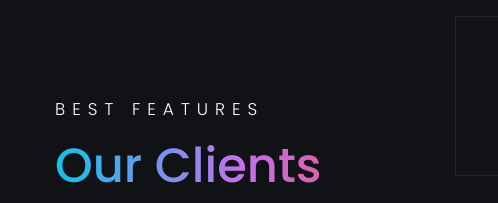
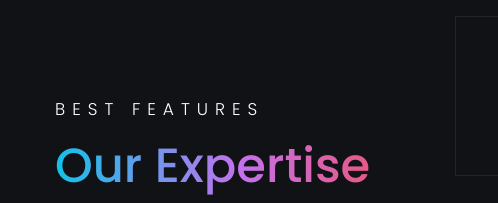
Before and after one commit to DLStechnexus/dlswebsite, a plain HTML site: page about.html in a window 1280 px wide. Shown: the part 4976-5179 px from the top of the page, 0-498 px from the left. Drawn offline with Linux system fonts and the light colour scheme.

Commit message:
updated-code

```diff
--- a/about.html
+++ b/about.html
@@ -533,7 +533,7 @@
                 <div class="col-lg-4 valign md-mb50">
                     <div class="sec-head mb-0">
                         <h6 class="wow fadeIn" data-wow-delay=".5s">Best Features</h6>
-                        <h3 class="wow mb-20 color-font">Our Clients</h3>
+                        <h3 class="wow mb-20 color-font">Our Expertise</h3>
                         <p>Our area of practice is quite wide: design, graphics, branding, development.</p>
                     </div>
                 </div>
```
